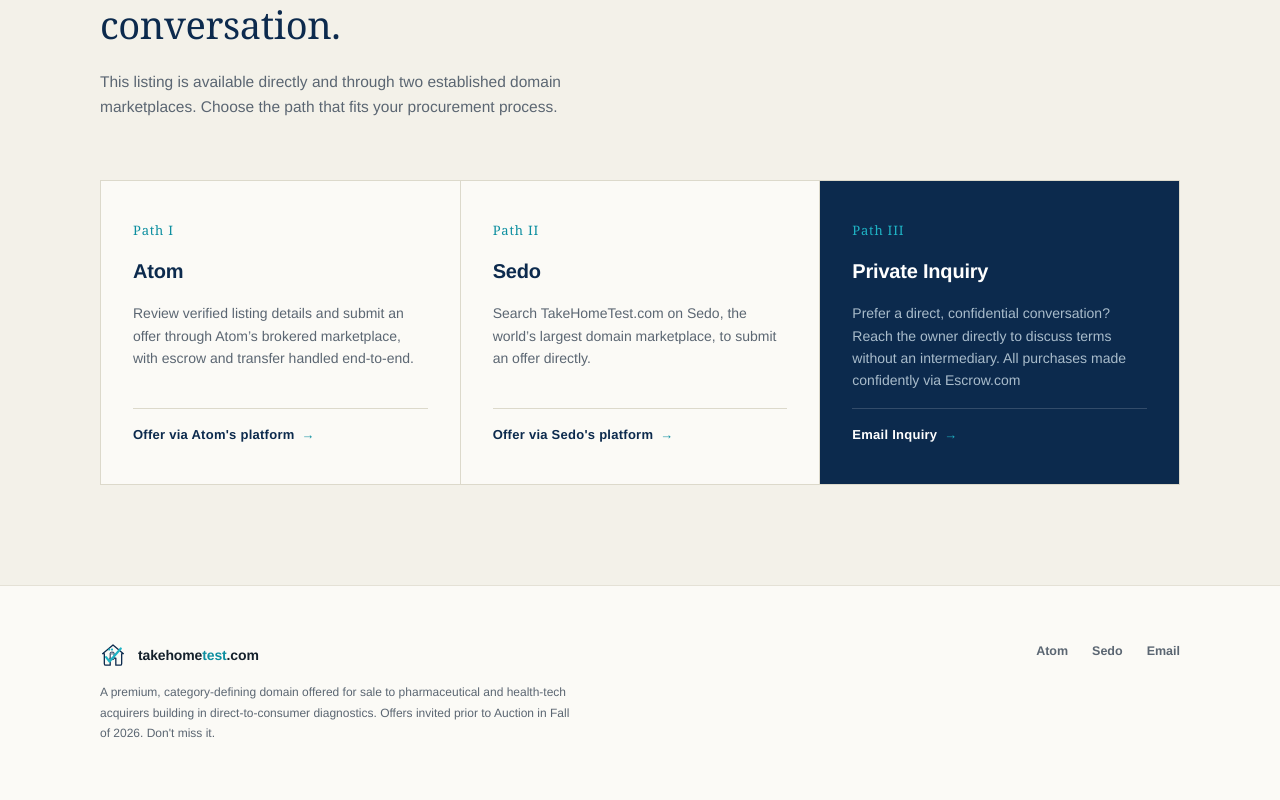
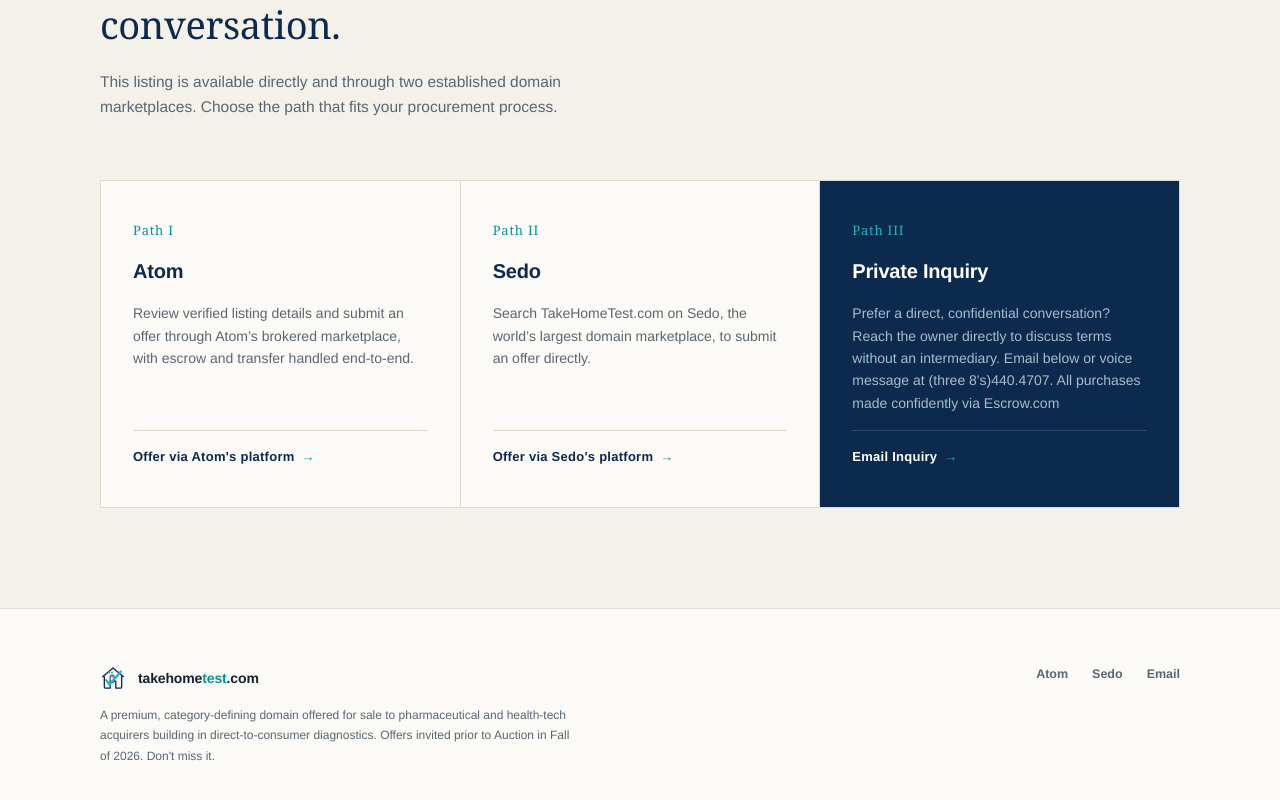
Before and after one commit to 4themeek/takehometest, a Next.js app: page / in a window 1280 px wide. Shown: the part 3145-3945 px from the top of the page. Built offline with nearby package versions, Linux system fonts and the light colour scheme.

Commit message:
Fix email address in Private Inquiry section
Updated email address for direct inquiries.

```diff
--- a/app/page.tsx
+++ b/app/page.tsx
@@ -212,9 +212,9 @@
               <h4>Private Inquiry</h4>
               <p>
                 Prefer a direct, confidential conversation? Reach the owner directly to
-                discuss terms without an intermediary. All purchases made confidently via Escrow.com
+                discuss terms without an intermediary. Email below or voice message at (three 8's)440.4707. All purchases made confidently via Escrow.com
               </p>
-              <a href="mailto:4online@nym.hush.com?subject=TakeHomeTest.com%20%E2%80%94%20Acquisition%20Inquiry">
+              <a href="mailto:4@nym.hush.com?subject=TakeHomeTest.com%20%E2%80%94%20Acquisition%20Inquiry">
                 Email Inquiry
               </a>
             </div>
```
